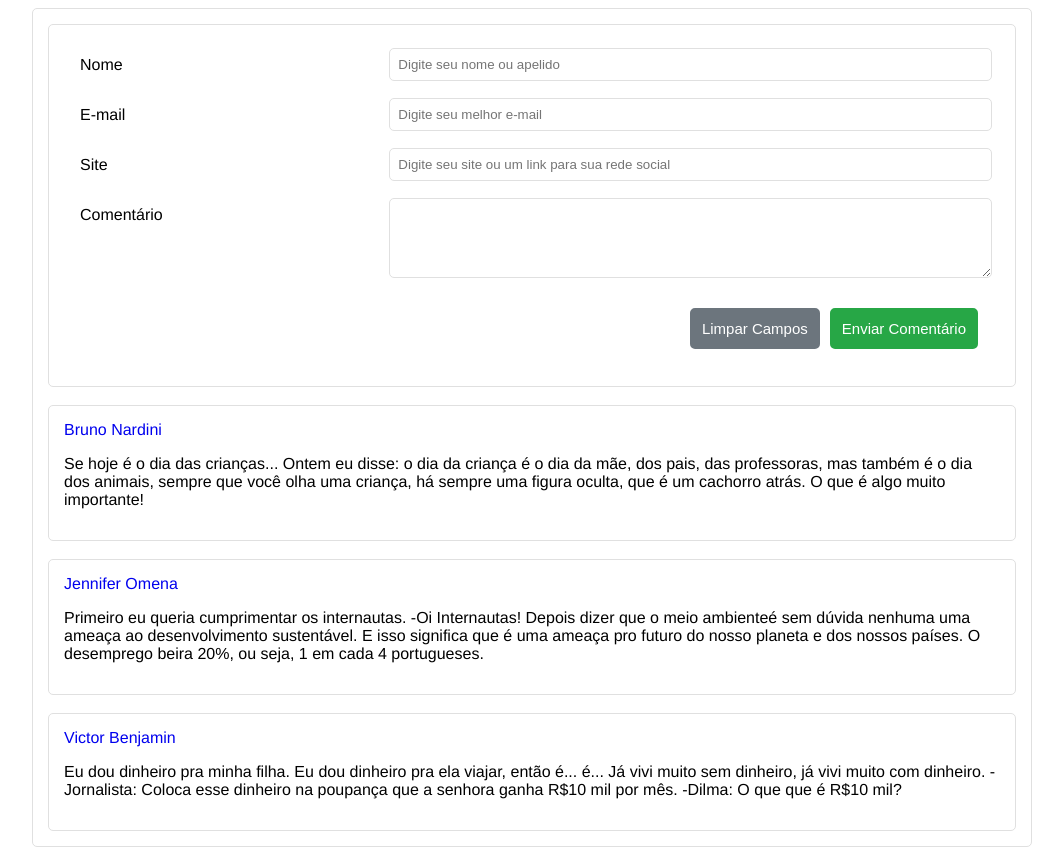
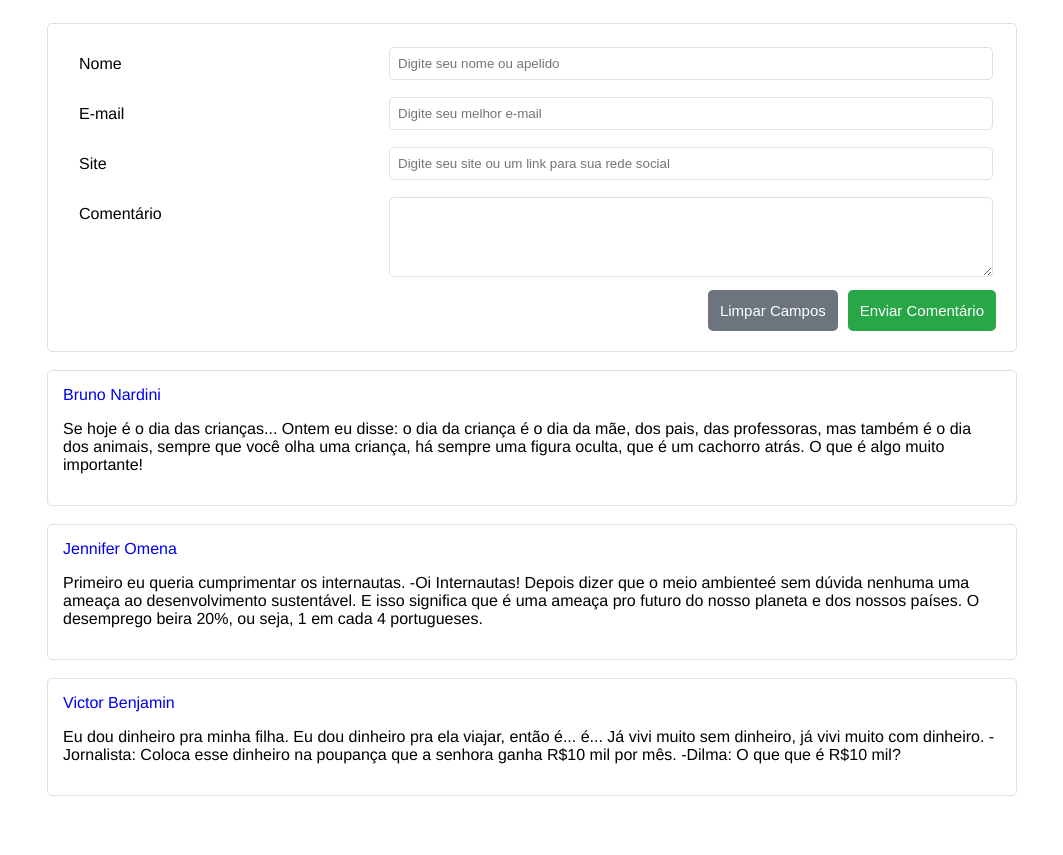
Before and after one commit to gennipher/exercicios-html-css, a plain HTML site: page FE-10/index.html in a window 1280 px wide. Shown: the whole page, without its empty margins (108-1171 px from the left). After the commit the page ends 819 px from the top, so only its background shows below. Drawn offline with Linux system fonts and the light colour scheme.

Commit message:
Arrumei os botões e retirei a borda do container

```diff
--- a/FE-10/index.html
+++ b/FE-10/index.html
@@ -48,7 +48,7 @@
 					</div>
 				</div>
 
-				<div class="button">
+				<div class="knob">
 					<button type="submit" class="button button--primary">Enviar Comentário</button>
 					<button type="reset" class="button button--secondary">Limpar Campos</button>
 				</div>
--- a/FE-10/style.css
+++ b/FE-10/style.css
@@ -6,8 +6,6 @@
   margin: 0 auto;
   width: 1000px;
   padding: 15px;
-  border-radius: 5px;
-  border: thin solid #e0e0e0;
   font-family: Helvetica, Arial, sans-serif;
   font-size: medium;
 }
@@ -66,21 +64,27 @@ a {
   text-decoration:none;
 }
 
-.button {
+.knob {
+  display: flex;
+  flex-direction: row-reverse;
+  }
+
+.button--primary {
+  background-color: #27a746;
   color: white;
   padding: 12px 12px 12px;
   border: thick solid white;
   border-radius: 10px;
   font-size: 15px;
   cursor: pointer;
-  display: flex;
-  flex-direction: row-reverse;
-  }
-
-.button--primary {
-  background-color: #27a746;
 }
 
 .button--secondary {
   background-color: #6c757d;
+  color: white;
+  padding: 12px 12px 12px;
+  border: thick solid white;
+  border-radius: 10px;
+  font-size: 15px;
+  cursor: pointer;
 }
```
